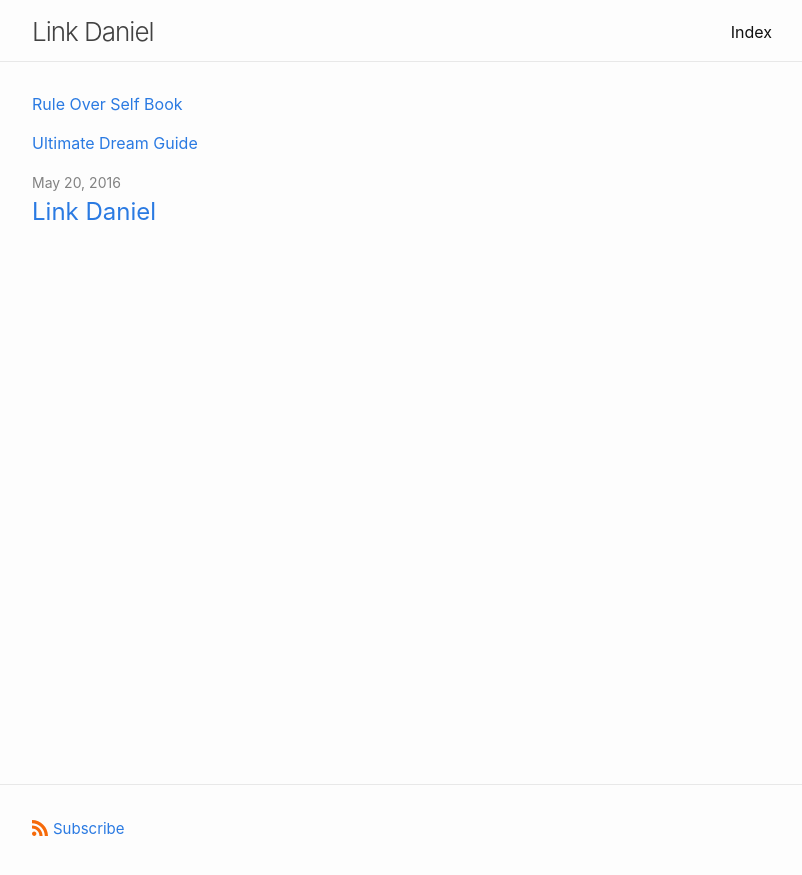
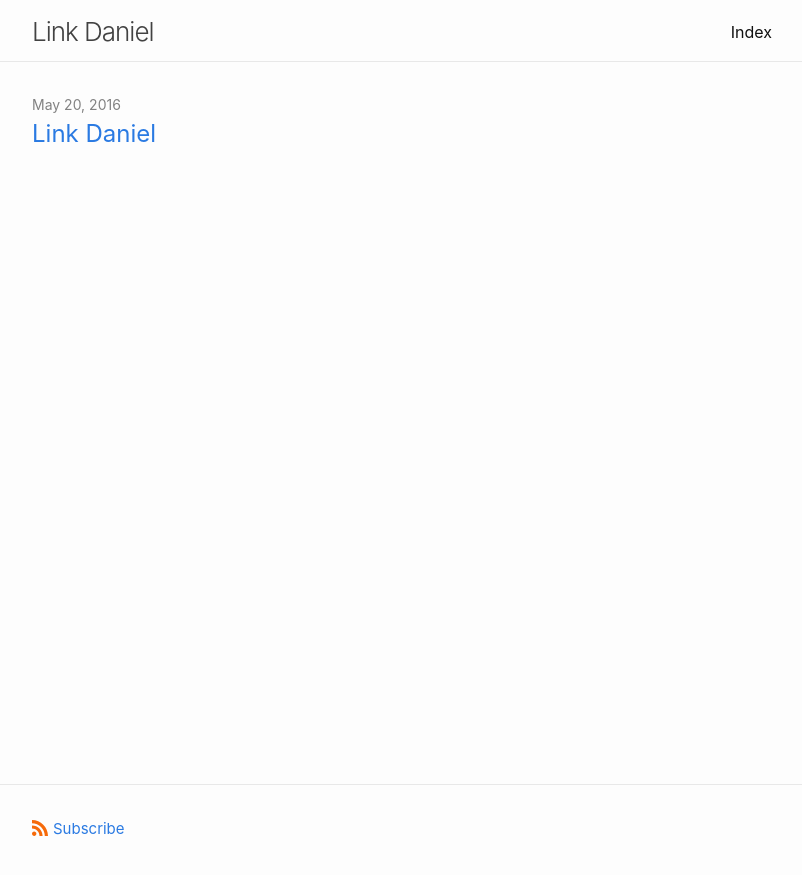
Before and after one commit to link-daniel/link.github.io, a Jekyll site: the page built from index.md, in a window 1280 px wide. Shown: the top 875 px of the page, without its empty margins (238-1040 px from the left). Built offline with Jekyll 4.4.1, drawn with Linux system fonts in a browser that asks for light colours.

Commit message:
Update index.md

```diff
--- a/index.md
+++ b/index.md
@@ -7,8 +7,3 @@
 #
 layout: home
 ---
-
-
-[Rule Over Self Book](https://link.com.de/ruleoverself)
-
-[Ultimate Dream Guide](https://link.com.de/dream)
```
